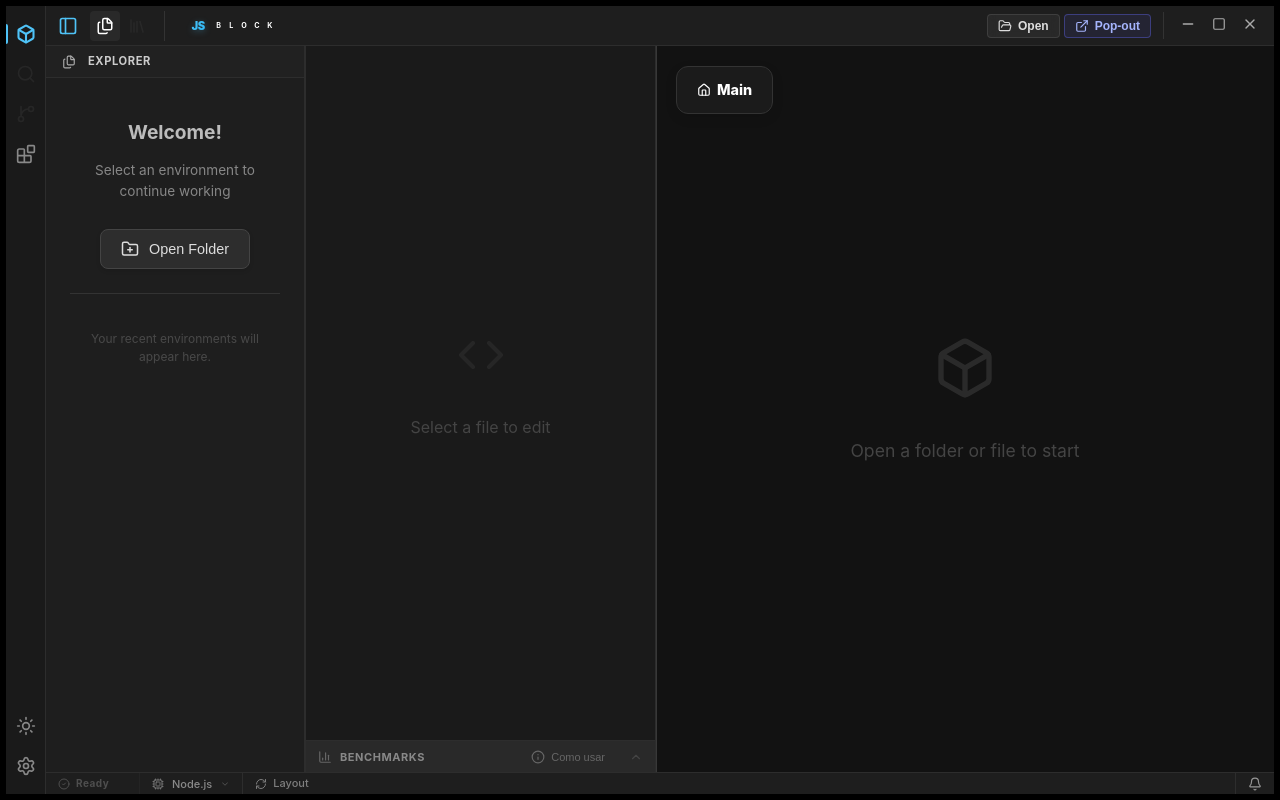
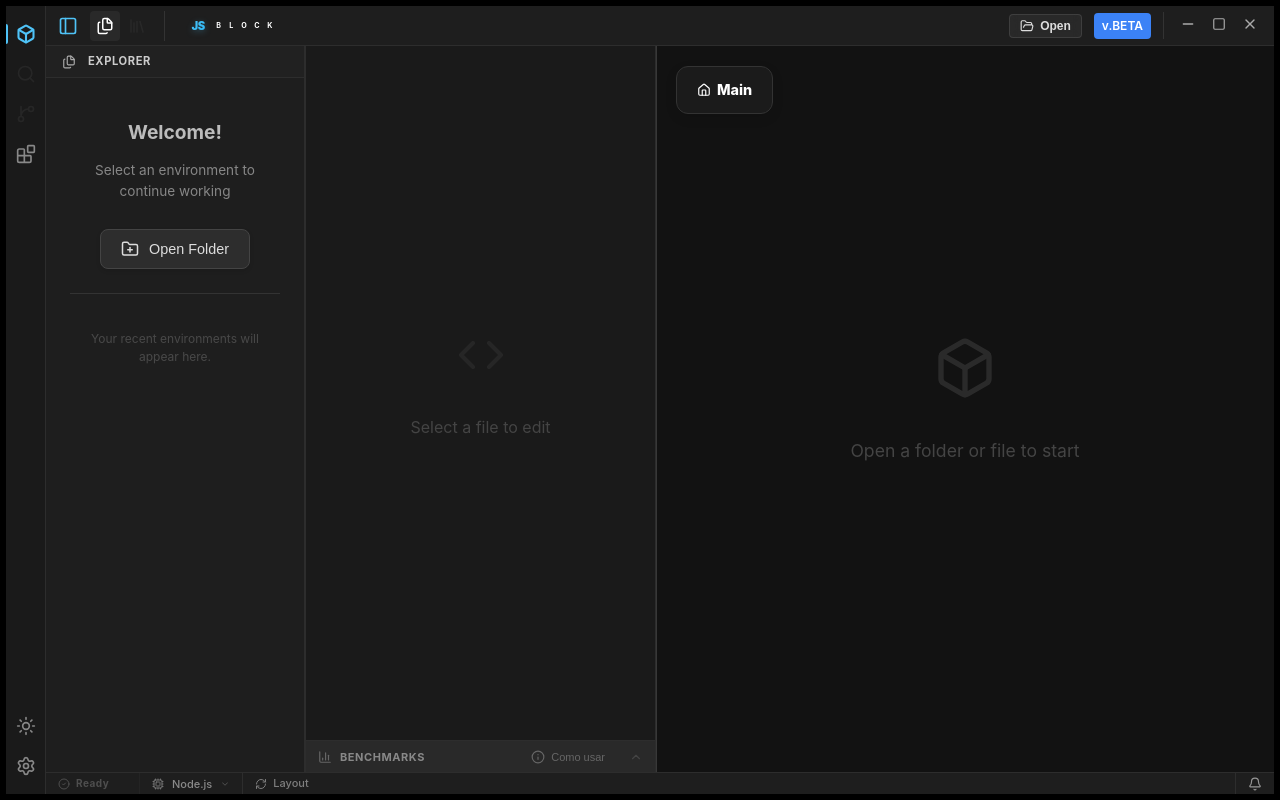
Before and after one commit to DiegoSmk/jsblock, a React (Vite) app: page / in a window 1280 px wide. Built offline with nearby package versions, Linux system fonts and the light colour scheme.

Commit message:
feat(ui): replace pop-out button with static beta badge

```diff
--- a/src/layout/AppHeader.tsx
+++ b/src/layout/AppHeader.tsx
@@ -2,7 +2,7 @@ import React, { useState, useEffect, useRef } from 'react';
 import {
     FolderOpen, X, Minus, Square, Info, LogOut,
     History as HistoryIcon, Network, PanelLeft, Files,
-    Library, ChevronRight, File as FileIcon, Folder, ExternalLink
+    Library, ChevronRight, File as FileIcon, Folder
 } from 'lucide-react';
 import { useTranslation } from 'react-i18next';
 import { useStore } from '../store/useStore';
@@ -487,23 +487,21 @@ export const AppHeader: React.FC<AppHeaderProps> = ({ isDark }) => {
                         label={openedFolder ? t('app.window_controls.close') : t('app.open')}
                     />
 
-                    {/* Pop-out Test Button */}
-                    <GlassButton
-                        onClick={() => {
-                            const { settings, openedFolder } = useStore.getState();
-                            void window.electron.openWindow('test', {
-                                width: 600,
-                                height: 400,
-                                alwaysOnTop: settings.windowAlwaysOnTop,
-                                payload: { openedFolder }
-                            });
+                    {/* Version Badge */}
+                    <div
+                        style={{
+                            padding: '4px 8px',
+                            background: isDark ? '#3b82f6' : '#2563eb',
+                            color: '#fff',
+                            borderRadius: '4px',
+                            fontSize: '0.75rem',
+                            fontWeight: 600,
+                            userSelect: 'none',
+                            marginLeft: '8px'
                         }}
-                        title="Abrir Janela de Teste"
-                        isDark={isDark}
-                        variant="primary"
-                        icon={ExternalLink}
-                        label="Pop-out"
-                    />
+                    >
+                        v.BETA
+                    </div>
 
                     {/* Window Controls */}
                     <div style={{ display: 'flex', marginLeft: '8px', borderLeft: `1px solid ${isDark ? '#333' : '#ddd'}`, paddingLeft: '8px' }}>
```
